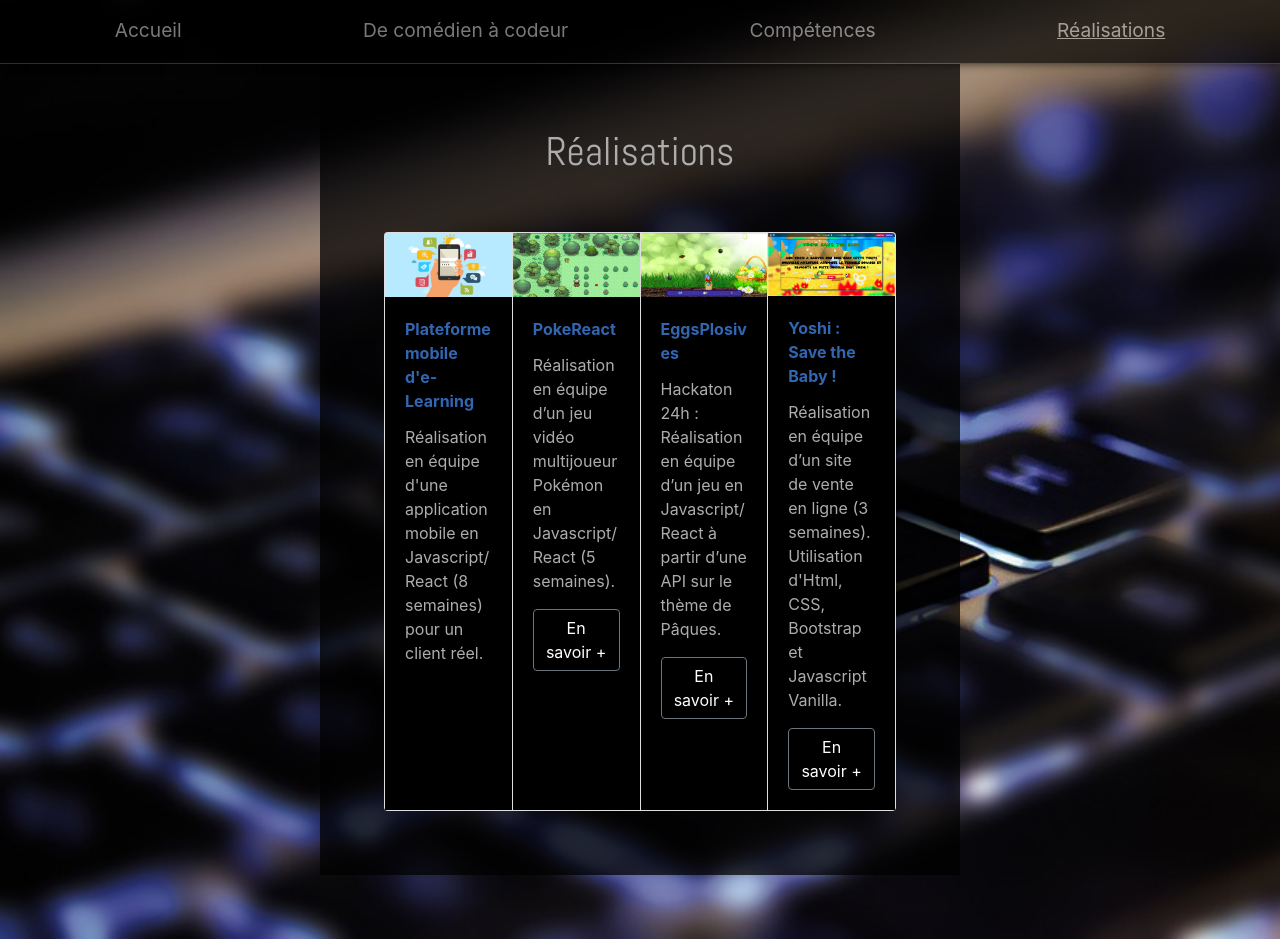
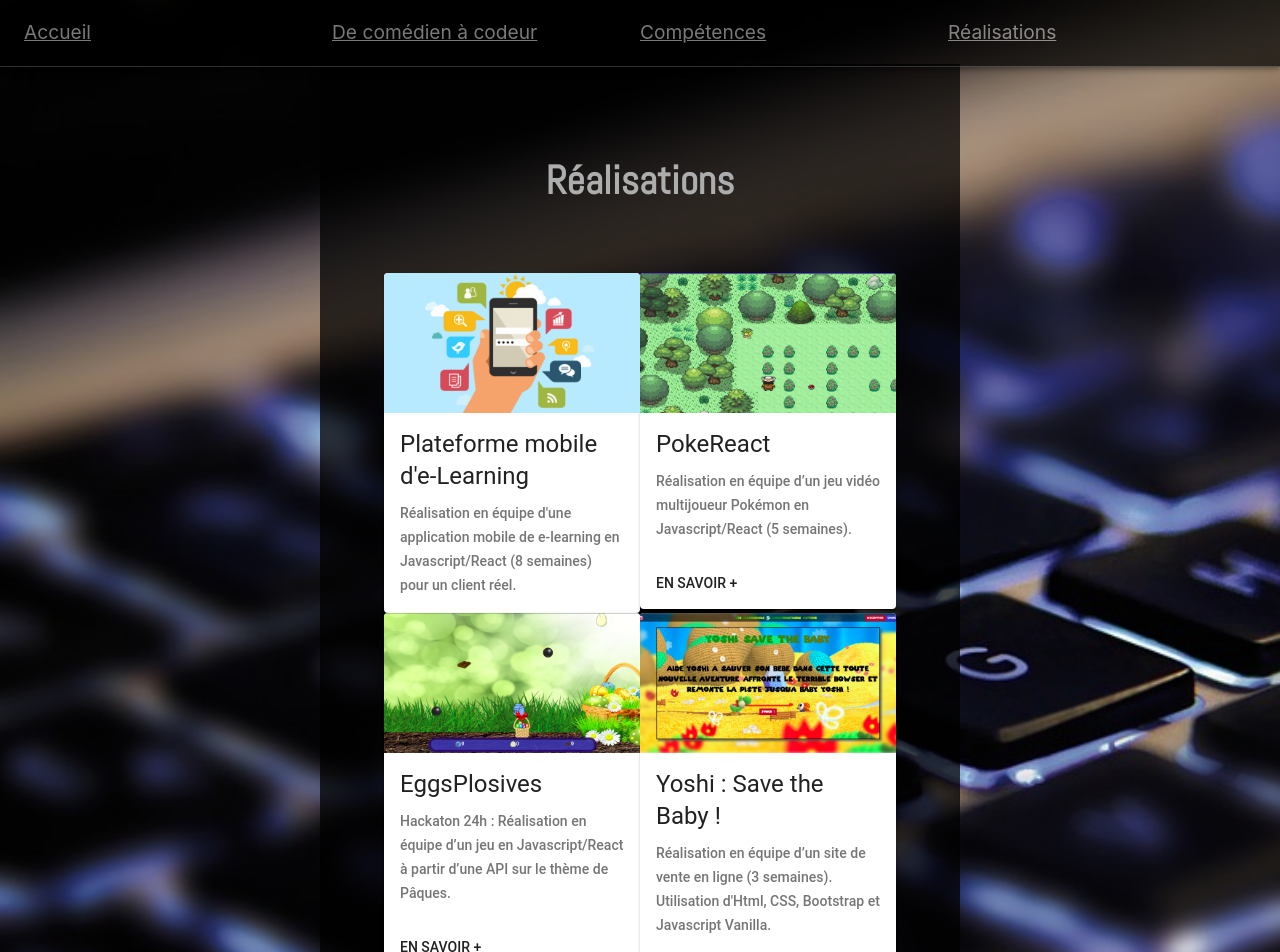
Before and after one commit to Belmonte-David/Portfolio, a React (Create React App) app: page /works in a window 1280 px wide. Shown: the top 952 px of the page. Built offline with nearby package versions, Linux system fonts and the light colour scheme.

Commit message:
newCards

```diff
--- a/package.json
+++ b/package.json
@@ -4,12 +4,11 @@
   "private": true,
   "dependencies": {
     "@material-ui/core": "^3.9.3",
-    "bootstrap": "^4.3.1",
+    "node-sass": "^4.12.0",
     "react": "^16.8.6",
     "react-dom": "^16.8.6",
     "react-router-dom": "^5.0.0",
-    "react-scripts": "3.0.1",
-    "reactstrap": "^8.0.0"
+    "react-scripts": "3.0.1"
   },
   "scripts": {
     "start": "react-scripts start",
--- a/public/index.html
+++ b/public/index.html
@@ -1,11 +1,13 @@
 <!DOCTYPE html>
-<html lang="en">
+<html lang="fr">
   <head>
     <meta charset="utf-8" />
     <link href="https://fonts.googleapis.com/css?family=Abel&display=swap" rel="stylesheet">
     <link rel="shortcut icon" href="%PUBLIC_URL%/favicon.ico" />
     <meta name="viewport" content="width=device-width, initial-scale=1" />
     <meta name="theme-color" content="#000000" />
+    <meta  name="viewport" content="minimum-scale=1, initial-scale=1, width=device-width, shrink-to-fit=no"
+/>
     <!--
       manifest.json provides metadata used when your web app is installed on a
       user's mobile device or desktop. See https://developers.google.com/web/fundamentals/web-app-manifest/
--- a/src/App.css
+++ b/src/App.css
@@ -17,7 +17,7 @@
   color: rgb(173, 173, 173);
   font-family: 'Abel', sans-serif;
   text-align: center;
-  font-size: 250%;
+  font-size: 150%;
   opacity: 0.7;
   margin-left: 25%;
   margin-right: 25%;
@@ -41,6 +41,7 @@
   margin-right: 25%;
   padding: 5%;
   color: rgb(173, 173, 173);
+  flex-Grow: 1;
 }
 
 .Titles{
@@ -48,7 +49,6 @@
         font-family: 'Abel', sans-serif;
         text-align: center;
         font-size: 250%;
-
 }
 
 .TexteSkills{
@@ -70,8 +70,13 @@
 }
 
 .buttonColor{
+  background-color: #000000BB;
+}
+
+.textButton{
+  color:white;
   background-color: transparent;
-  color:white
+  border: none
 }
 
 .navBar{
@@ -87,8 +92,6 @@
   border: none;
   font-size: 1.2em;
   color:rgb(173, 173, 173);
-  margin : auto auto;
-  justify-content: center;
 }
 
 .button.active {
--- a/src/Cover.js
+++ b/src/Cover.js
@@ -1,6 +1,9 @@
 import React, { Component } from 'react';
 import NavBar from './NavBar';
 import ImageAvatars from './ImagesAvatars';
+import Grid from '@material-ui/core/Grid';
+
+
 
 
 class Cover extends Component {
@@ -12,16 +15,14 @@ class Cover extends Component {
 
     render() {
         return (
-            <div>
+            <Grid >
                 <NavBar/>
-                <div>
-                   <div  className='Cover'>
+                <div className='Cover'>
                         <ImageAvatars  className='Avatar'/>
                         <h1 className='CoverTitle'>David Belmonte</h1>
                         <h3 >Développeur Web Junior Javascript/React</h3>
-                    </div>
                 </div>
-            </div>
+            </Grid>
         );
     }
 }
--- a/src/NavBar.js
+++ b/src/NavBar.js
@@ -3,6 +3,7 @@ import AppBar from '@material-ui/core/AppBar';
 import Toolbar from '@material-ui/core/Toolbar';
 import { withStyles } from '@material-ui/core/styles';
 import { NavLink } from "react-router-dom";
+import Grid from '@material-ui/core/Grid';
 import './App.css';
 
 const styles = {
@@ -12,13 +13,6 @@ const styles = {
 };
 
 class NavBar extends Component {
-  constructor(props) {
-    super(props);
-    this.state = {
-
-    }
-  }
-
 
   render() {
       const { classes } = this.props;
@@ -29,24 +23,34 @@ class NavBar extends Component {
             root: classes.root, // class name, e.g. `classes-nesting-root-x`
             positionFixed: true,
           }}
-           >
+          >
           <Toolbar className='navBar'>
+           <Grid container  >
+          <Grid item xs={6} sm={3}  >
              <NavLink exact to="/" className="button">
                 Accueil
             </NavLink>
+          </Grid>
+          <Grid item xs={6} sm={3}>
             <NavLink to="/History" className="button">
                 De comédien à codeur
             </NavLink>
+            </Grid>
+          <Grid item xs={6} sm={3}>
             <NavLink to="/Skills" className="button">
                 Compétences
             </NavLink>
+            </Grid>
+          <Grid item xs={6} sm={3}>
             <NavLink to="/Works"className="button">
                Réalisations
             </NavLink>
-          </Toolbar>
+            </Grid>
+            </Grid>
+            </Toolbar>
         </AppBar>
       </div>
-    );
+     );
   }
 }
 
--- a/src/Works.js
+++ b/src/Works.js
@@ -1,22 +1,40 @@
-import React, { Component, Fragment } from 'react';
-import { NavLink } from 'react-router-dom';
-import NavBar from './NavBar';
-import {
-    Card, Button, CardImg, CardTitle, CardText, CardGroup, CardBody} from 'reactstrap';
-import './App.css';
+import React, { Fragment } from 'react';
+import { withStyles } from '@material-ui/core/styles';
 import Paques from './images/Paques.png';
 import Yoshilogo from './images/Yoshilogo1.png';
 import PokeReact1 from './images/Pokereact1.png';
 import Appmobile from './images/Appmobile.png';
+import './App.css';
+import { NavLink } from 'react-router-dom';
+import NavBar from './NavBar';
+import Grid from '@material-ui/core/Grid';
+import Card from '@material-ui/core/Card';
+import CardActionArea from '@material-ui/core/CardActionArea';
+import CardActions from '@material-ui/core/CardActions';
+import CardContent from '@material-ui/core/CardContent';
+import CardMedia from '@material-ui/core/CardMedia';
+import Button from '@material-ui/core/Button';
+import Typography from '@material-ui/core/Typography';
 
-class Works extends Component {
-    constructor(props) {
-        super(props);
-        this.state = {
-        }
-    }
+  const useStyles = theme => ({
+    card: {
+      maxWidth: 345,
+    },
+    media: {
+      height: 140,
+    },
+    root: {
+      flexGrow: 1,
+    },
+    container: {
+      display: 'grid',
+      gridTemplateColumns: 'repeat(12, 1fr)',
+    },
+    });
 
-    render() {
+  function Works(props) {
+    const { classes } = props;
+
   return (
     <Fragment>
     <NavBar/>
@@ -24,43 +42,97 @@ class Works extends Component {
         <h1 className='Titles'>Réalisations</h1>
         <br />
         <br />
-                    <CardGroup>
-                    <Card>
-                            <CardImg top width="100%" src={Appmobile} alt="Card image cap"/>
-                            <CardBody className='CardBody'>
-                                <CardTitle className='titleReal'>Plateforme mobile d'e-Learning</CardTitle>
-                                <CardText>Réalisation en équipe d'une application mobile en Javascript/React (8 semaines) pour un client réel.</CardText>
-                            </CardBody>
+        <Grid container >
+        <Grid item xs={12} sm={6}>
+       <Card className={classes.card}>
+      <CardActionArea>
+        <CardMedia
+          className={classes.media}
+          image={Appmobile}
+          title="e-learning"
+        />
+        <CardContent>
+          <Typography gutterBottom variant="h5" component="h2">
+          Plateforme mobile d'e-Learning
+          </Typography>
+          <Typography variant="body2" color="textSecondary" component="p">
+          Réalisation en équipe d'une application mobile de e-learning en Javascript/React (8 semaines) pour un client réel.
+          </Typography>
+        </CardContent>
+      </CardActionArea>
+
     </Card>
-                        <Card>
-                            <CardImg top width="100%" src={PokeReact1} alt="Card image cap" />
-                            <CardBody className='CardBody' >
-                                <CardTitle className='titleReal'>PokeReact</CardTitle>
-                                <CardText>Réalisation en équipe d’un jeu vidéo multijoueur Pokémon en Javascript/React (5 semaines). </CardText>
+    </Grid>
+    <Grid item xs={12} sm={6}>
+    <Card className={classes.card}>
+      <CardActionArea>
+        <CardMedia
+          className={classes.media}
+          image={PokeReact1}
+          title="PokeReact"
+        />
+        <CardContent className='CardContent'>
+          <Typography gutterBottom variant="h5" component="h2">
+          PokeReact
+          </Typography>
+          <Typography variant="body2" color="textSecondary" component="p">
+          Réalisation en équipe d’un jeu vidéo multijoueur Pokémon en Javascript/React (5 semaines).
+          </Typography>
+        </CardContent>
+      </CardActionArea>
+      <CardActions>
       <NavLink to='/pokeReact'><Button className='buttonColor'>En savoir +</Button></NavLink>
-                            </CardBody>
+    </CardActions>
     </Card>
-                        <Card>
-                            <CardImg top width="100%" src={Paques} alt="Card image cap" />
-                            <CardBody className='CardBody'>
-                                <CardTitle className='titleReal'>EggsPlosives</CardTitle>
-                                <CardText>Hackaton 24h : Réalisation en équipe d’un jeu en Javascript/React à partir d’une API sur le thème de Pâques. </CardText>
+    </Grid>
+    <Grid item xs={12} sm={6}>
+    <Card className={classes.card}>
+      <CardActionArea>
+        <CardMedia
+          className={classes.media}
+          image={Paques}
+          title="EggsPlosive"
+        />
+        <CardContent className='CardContent'>
+          <Typography gutterBottom variant="h5" component="h2">
+          EggsPlosives
+          </Typography>
+          <Typography variant="body2" color="textSecondary" component="p">
+          Hackaton 24h : Réalisation en équipe d’un jeu en Javascript/React à partir d’une API sur le thème de Pâques.
+          </Typography>
+        </CardContent>
+      </CardActionArea>
+      <CardActions>
       <NavLink to='/eggsPlosive'><Button className='buttonColor'>En savoir +</Button></NavLink>
-                            </CardBody>
+      </CardActions>
     </Card>
-                        <Card>
-                            <CardImg top width="100%" src={Yoshilogo} alt="Card image cap" />
-                            <CardBody className='CardBody'>
-                                <CardTitle className='titleReal'>Yoshi : Save the Baby !</CardTitle>
-                                <CardText>Réalisation en équipe d’un site de vente en ligne (3 semaines). Utilisation d'Html, CSS, Bootstrap et Javascript Vanilla.</CardText>
+    </Grid>
+    <Grid item xs={12} sm={6}>
+    <Card className={classes.card}>
+      <CardActionArea>
+        <CardMedia
+          className={classes.media}
+          image={Yoshilogo}
+          title="Yoshi"
+        />
+        <CardContent className='CardContent'>
+          <Typography gutterBottom variant="h5" component="h2">
+          Yoshi : Save the Baby !
+          </Typography>
+          <Typography variant="body2" color="textSecondary" component="p">
+          Réalisation en équipe d’un site de vente en ligne (3 semaines). Utilisation d'Html, CSS, Bootstrap et Javascript Vanilla.
+          </Typography>
+        </CardContent>
+      </CardActionArea>
+      <CardActions>
       <NavLink to='/yoshi'><Button className='buttonColor'>En savoir +</Button></NavLink>
-                            </CardBody>
+      </CardActions>
     </Card>
-                    </CardGroup>
+    </Grid>
+    </Grid>
     </div>
     </ Fragment >
   );
 }
-}
 
-export default Works;
+export default withStyles(useStyles)(Works);
--- a/src/index.js
+++ b/src/index.js
@@ -1,7 +1,6 @@
 import React from 'react';
 import ReactDOM from 'react-dom';
 import './index.css';
-import 'bootstrap/dist/css/bootstrap.css';
 import App from './App';
 import * as serviceWorker from './serviceWorker';
 
```
Also changed, not shown: 1 other file (tests, documents, lock files or other folders). Lines whose indentation alone changed are shown as unchanged.
